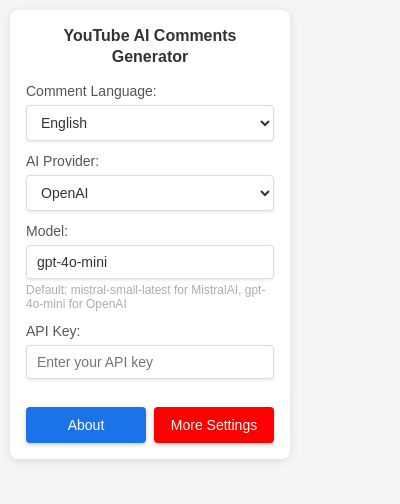
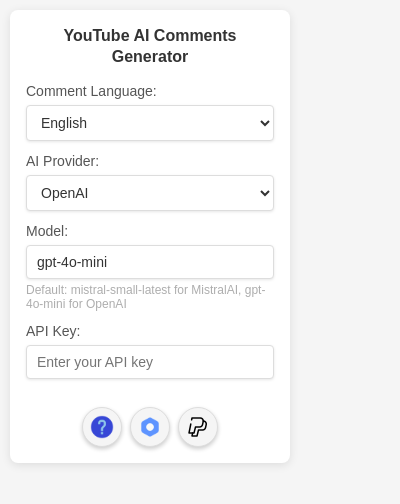
Before and after one commit to Sigmanor/yt-ai-comments, a browser extension: page src/popup.html in a window 400 px wide. Drawn offline with Linux system fonts and the light colour scheme.

Commit message:
feat: add icon buttons for about, settings, and donation to the popup window
This commit introduces new icon buttons for the about page, settings, and donation. The buttons are styled to be circular with hover effects and include icons for better visual representation. Additionally, the JavaScript file has been updated to handle the click events for these new buttons.

```diff
--- a/src/popup.html
+++ b/src/popup.html
@@ -54,14 +54,44 @@
       gap: 8px;
       width: 100%;
       margin-top: 8px;
+      justify-content: center;
     }
 
-    .blue-button {
-      background-color: #1a73e8;
+    .icon-button {
+      width: 40px;
+      height: 40px;
+      border-radius: 50%;
+      display: flex;
+      align-items: center;
+      justify-content: center;
+      background-color: #f5f5f5;
+      border: 1px solid #ddd;
+      cursor: pointer;
+      transition: all 0.2s ease;
+      padding: 0;
     }
 
-    .blue-button:hover {
-      background-color: #1557b0;
+    .icon-button:hover {
+      background-color: #e0e0e0;
+      transform: scale(1.05);
+    }
+
+    .icon-button img {
+      width: 24px;
+      height: 24px;
+      object-fit: contain;
+    }
+
+    /* Dark theme specific styles for icon buttons */
+    html[data-theme="dark"] .icon-button,
+    [data-theme="dark"] .icon-button {
+      background-color: #444;
+      border: 1px solid #555;
+    }
+
+    html[data-theme="dark"] .icon-button:hover,
+    [data-theme="dark"] .icon-button:hover {
+      background-color: #555;
     }
   </style>
 </head>
@@ -102,8 +132,15 @@
     </div>
 
     <div class="button-group">
-      <button id="about-btn" class="blue-button">About</button>
-      <button id="options-btn">More Settings</button>
+      <button id="about-btn" class="icon-button" title="About">
+        <img src="icons/help.png" alt="About">
+      </button>
+      <button id="options-btn" class="icon-button" title="More Settings">
+        <img src="icons/setting.png" alt="Settings">
+      </button>
+      <button id="donate-btn" class="icon-button" title="Support author via PayPal">
+        <img src="icons/paypal.png" alt="PayPal">
+      </button>
     </div>
   </div>
   <script src="popup.js"></script>
--- a/src/popup.js
+++ b/src/popup.js
@@ -188,4 +188,10 @@
     chrome.tabs.create({ url: chrome.runtime.getURL('about.html') });
     window.close(); // Close the popup after opening about page
   });
+
+  // Open PayPal donation page when button is clicked and close the popup
+  document.getElementById('donate-btn').addEventListener('click', function () {
+    chrome.tabs.create({ url: 'https://www.paypal.com/donate/?hosted_button_id=JD8VFJT82ZY66' });
+    window.close(); // Close the popup after opening PayPal page
+  });
 });
```
